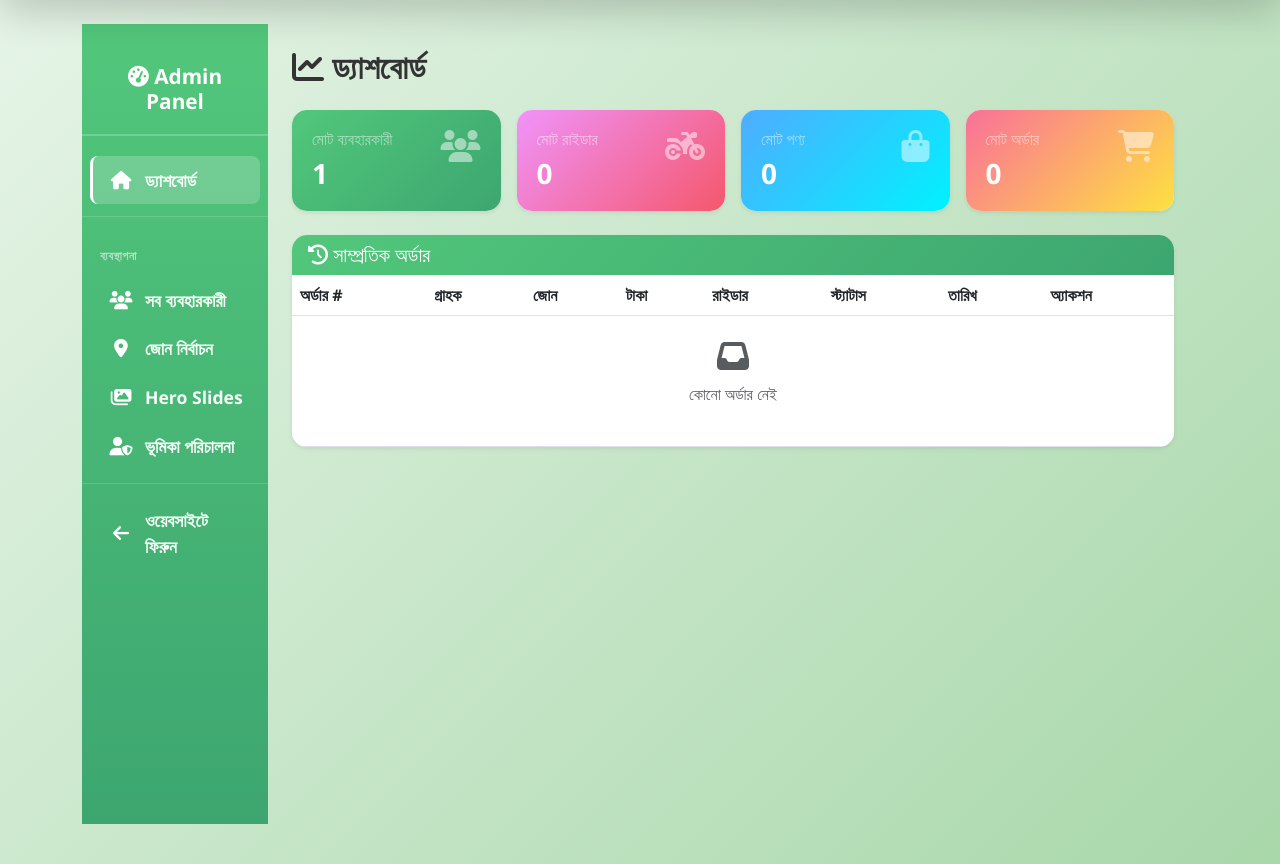
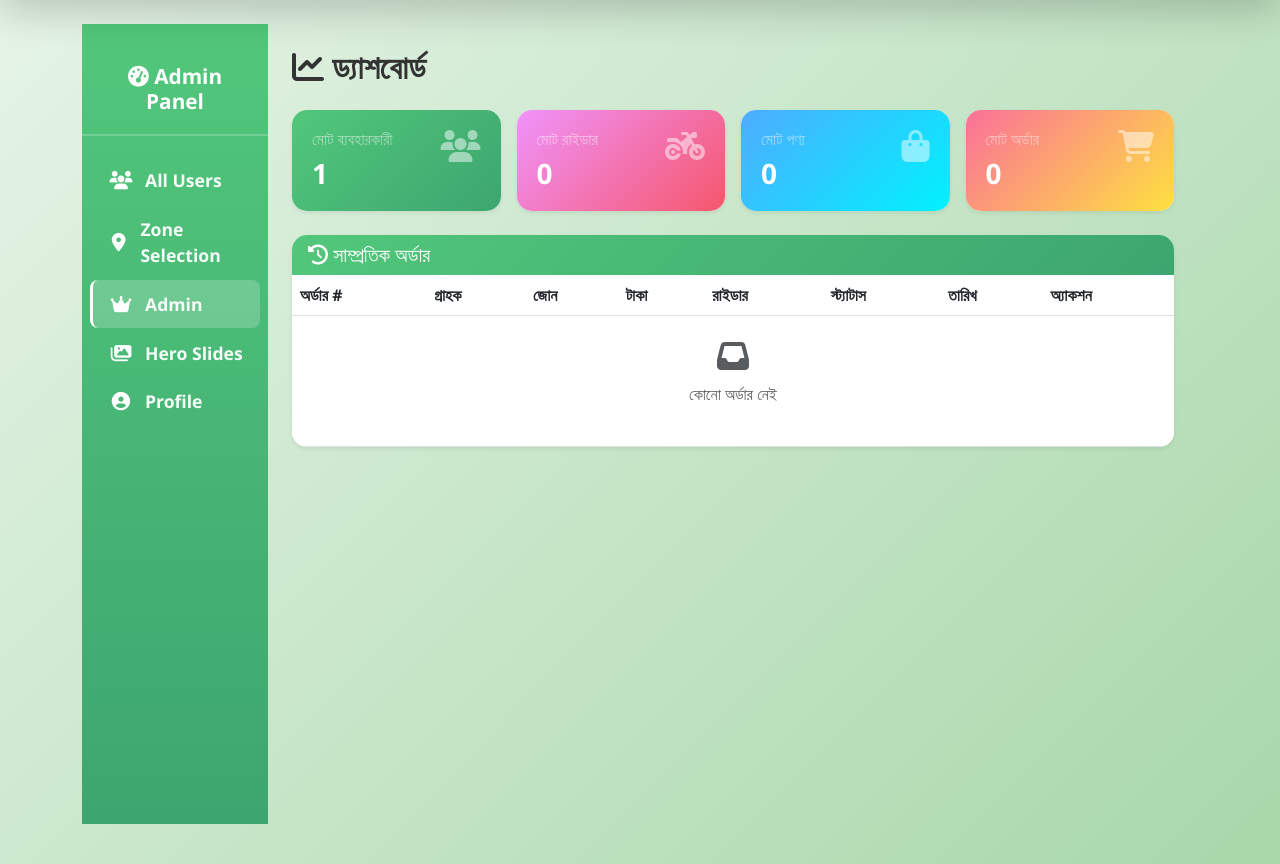
Before and after one commit to fahadhossenbappy123-crypto/DelevaryZone, a Django app: page /dashboard/ in a window 1280 px wide. Shown: the part 90-954 px from the top of the page. Run offline with Django 5.2, Linux system fonts and the light colour scheme; the visitor is signed in with stand-in values (Sample User, id 1); data comes from the database, SQL or seed files in the repository; data that the repository does not hold is empty.

Commit message:
Clean admin sidebar - remove old code and update menu structure to match bottom navbar (5 items)

```diff
--- a/shop/templates/shop/admin/sidebar.html
+++ b/shop/templates/shop/admin/sidebar.html
@@ -215,28 +215,22 @@
 
     <!-- Navigation Menu -->
     <nav class="nav flex-column">
-        <!-- Dashboard -->
-        <a href="{% url 'admin_dashboard' %}" class="nav-link {% if request.resolver_match.url_name == 'admin_dashboard' %}active{% endif %}">
-            <i class="fas fa-home"></i>
-            <span>ড্যাশবোর্ড</span>
-        </a>
-
-        <!-- Divider -->
-        <div class="admin-sidebar-divider"></div>
-
-        <!-- Section Title -->
-        <div class="admin-sidebar-section-title">ব্যবস্থাপনা</div>
-
         <!-- All Users -->
         <a href="{% url 'admin_users' %}" class="nav-link {% if request.resolver_match.url_name == 'admin_users' %}active{% endif %}">
             <i class="fas fa-users"></i>
-            <span>সব ব্যবহারকারী</span>
+            <span>All Users</span>
         </a>
 
-        <!-- Select Zone -->
+        <!-- Zones -->
         <a href="{% url 'admin_zones' %}" class="nav-link {% if 'admin_zone' in request.resolver_match.url_name %}active{% endif %}">
             <i class="fas fa-map-marker-alt"></i>
-            <span>জোন নির্বাচন</span>
+            <span>Zone Selection</span>
+        </a>
+
+        <!-- Admin Dashboard CENTER -->
+        <a href="{% url 'admin_dashboard' %}" class="nav-link {% if request.resolver_match.url_name == 'admin_dashboard' %}active{% endif %}" style="background: rgba(255,255,255,0.2); border-left: 3px solid white; font-weight: 700;">
+            <i class="fas fa-crown"></i>
+            <span>Admin</span>
         </a>
 
         <!-- Hero Slides -->
@@ -245,19 +239,10 @@
             <span>Hero Slides</span>
         </a>
 
-        <!-- Manage Role -->
-        <a href="{% url 'admin_users' %}?manage_role=1" class="nav-link">
-            <i class="fas fa-user-shield"></i>
-            <span>ভূমিকা পরিচালনা</span>
-        </a>
-
-        <!-- Divider -->
-        <div class="admin-sidebar-divider"></div>
-
-        <!-- Home Link -->
-        <a href="{% url 'home' %}" class="nav-link">
-            <i class="fas fa-arrow-left"></i>
-            <span>ওয়েবসাইটে ফিরুন</span>
+        <!-- Profile -->
+        <a href="{% url 'profile' %}" class="nav-link">
+            <i class="fas fa-user-circle"></i>
+            <span>Profile</span>
         </a>
     </nav>
 </div>
```
